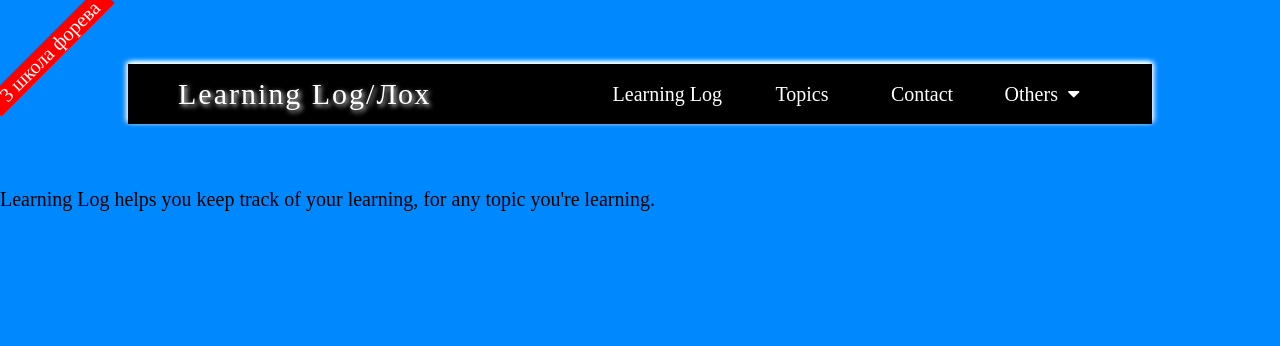
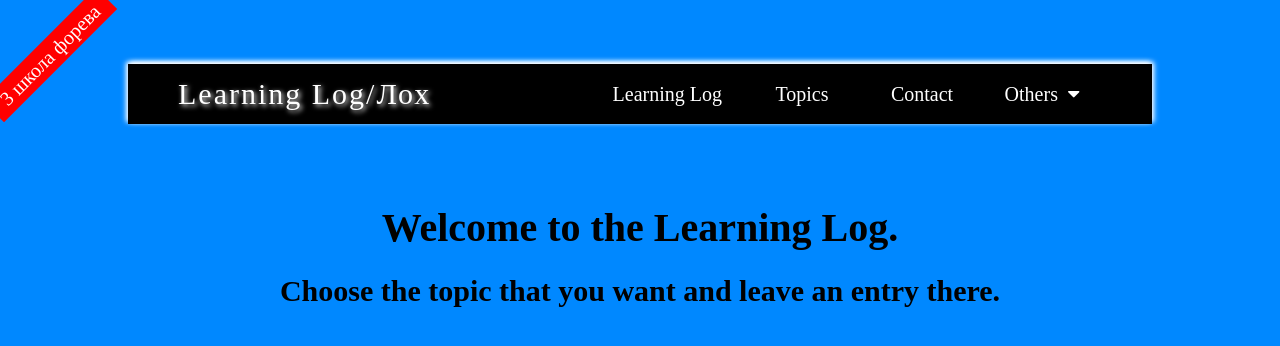
Before and after one commit to OttoVorberger/Learning_log, a Django app: page / in a window 1280 px wide. Shown: the top 346 px of the page. Run offline with Django 3.2, Linux system fonts and the light colour scheme.

Commit message:
Content Align - center.

```diff
--- a/learning_log/learning_logs/templates/learning_logs/base.html
+++ b/learning_log/learning_logs/templates/learning_logs/base.html
@@ -16,6 +16,8 @@ body {
   background-color:#0088ff;
   font-family: Times New Roman;
   font-size: 15pt;
+  line-height: 1.5;
+
 }
 #ribbon {
   position:absolute;
--- a/learning_log/learning_logs/templates/learning_logs/index.html
+++ b/learning_log/learning_logs/templates/learning_logs/index.html
@@ -4,6 +4,15 @@
 Index
 {% endblock %}
 
+{% block css %}
+h1{
+line-height: 2;
+}
+{% endblock css %}
+
 {% block content %}
-<p>Learning Log helps you keep track of your learning, for any topic you're learning.</p>
+<div align="center">
+<h1>Welcome to the Learning Log.</h1>
+<h2>Choose the topic that you want and leave an entry there.</h2>
+</div>
 {% endblock content %}
--- a/learning_log/learning_logs/templates/learning_logs/new_entry.html
+++ b/learning_log/learning_logs/templates/learning_logs/new_entry.html
@@ -12,6 +12,7 @@ New entry
 {% endblock css %}
 
 {% block content %}
+<div align="center">
 <p><a href="{% url 'topic' topic.id %}">{{ topic }}</a></p>
 <p>Add a new entry</p>
 <form action="{% url 'new_entry' topic.id %}" method="post">
@@ -19,4 +20,5 @@ New entry
     {{ form.as_p }}
     <button type="submit" class="a1"><h1>Add entry</h1></button>
 </form>
+</div>
 {% endblock content %}
--- a/learning_log/learning_logs/templates/learning_logs/topics.html
+++ b/learning_log/learning_logs/templates/learning_logs/topics.html
@@ -6,6 +6,7 @@ Topics
 
 
 {% block content %}
+<div align="center">
 <p>Topics</p>
 <ul>
     {% for topic in topics %}
@@ -18,5 +19,5 @@ Topics
 </ul>
 
 <a href="{% url 'new_topic' %}">Add a new topic</a>
-
+</div>
 {% endblock content %}
```
Also changed, not shown: learning_log/learning_logs/templates/learning_logs/new_topic.html (+11 -1 lines), learning_log/learning_logs/templates/learning_logs/topic.html (+3 -4 lines).
